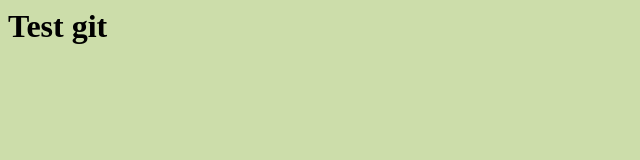
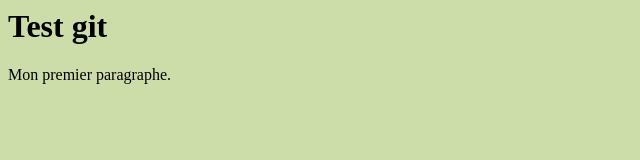
Before and after one commit to jbida/test2018, a plain HTML site: page index.html in a window 1280 px wide. Shown: the whole page, without its empty margins (0-640 px from the left). Drawn offline with Linux system fonts and the light colour scheme.

Commit message:
creata paragraphe

```diff
--- a/index.html
+++ b/index.html
@@ -2,6 +2,9 @@
 
 	<body style="background-color:#cda;">
 		<h1>Test git</h1>
+		<p>
+			Mon premier paragraphe.
+		</p>
 	</body>
 
 </html>
```
